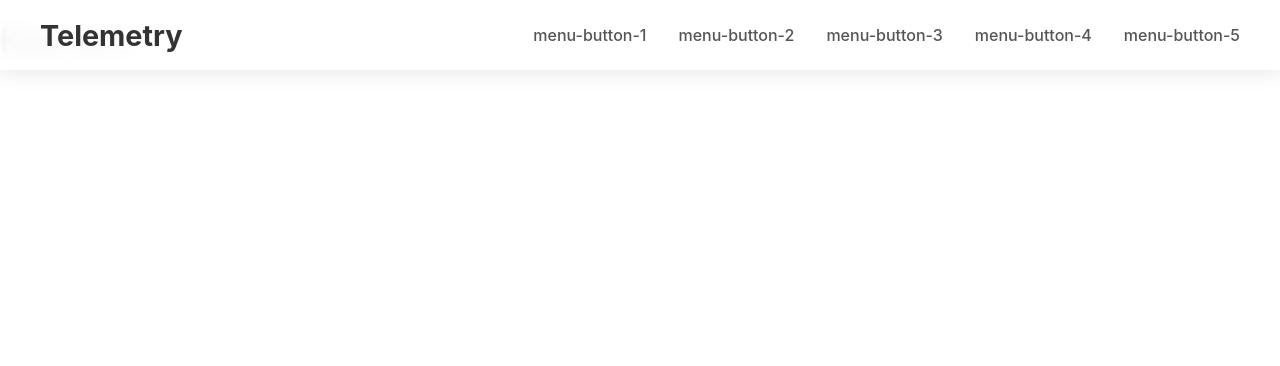
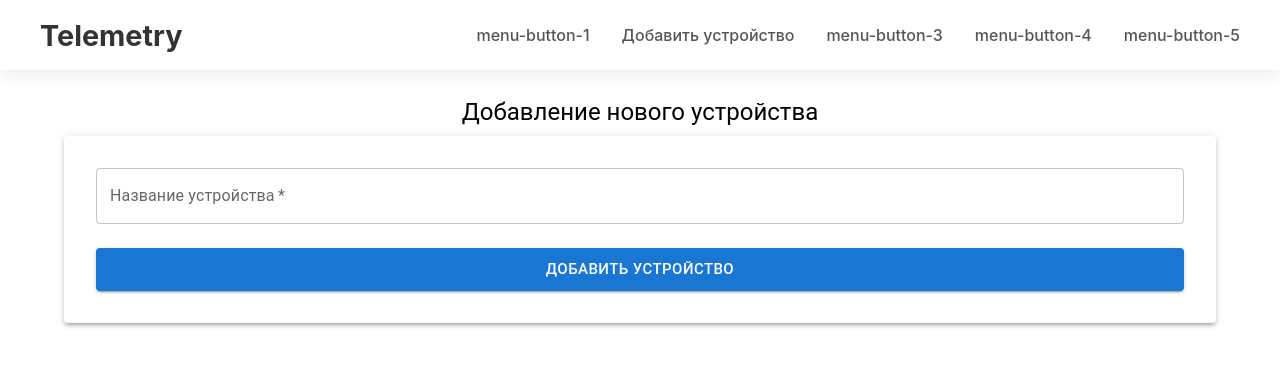
Before and after one commit to NikishinEvgeniy/telemetry-web, a React (Create React App) app: page /addition in a window 1280 px wide. Shown: the top 366 px of the page. Built offline with nearby package versions, Linux system fonts and the light colour scheme; the HTML template or start-up script is replaced by a standard one.

Commit message:
[T-008] Добавление страницы добавления устройства

```diff
--- a/package.json
+++ b/package.json
@@ -3,6 +3,9 @@
   "version": "0.1.0",
   "private": true,
   "dependencies": {
+    "@emotion/react": "^11.14.0",
+    "@emotion/styled": "^11.14.1",
+    "@mui/material": "^7.3.7",
     "@testing-library/dom": "^10.4.1",
     "@testing-library/jest-dom": "^6.9.1",
     "@testing-library/react": "^16.3.2",
--- a/src/App.js
+++ b/src/App.js
@@ -1,11 +1,17 @@
 import React from 'react';
+import { BrowserRouter, Routes, Route } from 'react-router-dom';
 import Header from './components/header/Header';
+import AdditionDeviceForm from './components/form/addition/AdditionDeviceForm';
 
 function App() {
   return (
       <div className="App">
-        <Header />
-        <h1>Контент</h1>
+        <BrowserRouter>
+            <Header />
+            <Routes>
+                <Route path="/addition" element={<AdditionDeviceForm />} />
+            </Routes>
+        </BrowserRouter>
       </div>
   );
 }
--- /dev/null
+++ b/src/components/form/addition/AdditionDeviceForm.js
@@ -0,0 +1,42 @@
+import React, { useState } from 'react';
+import { Container, Typography, Paper, TextField, Button, Stack, Toolbar } from '@mui/material';
+
+const AdditionDeviceForm = () => {
+  const [deviceName, setDeviceName] = useState('');
+
+  const handleSubmit = (e) => {
+    e.preventDefault();
+    console.log('Имя устройства:', deviceName);
+    // Отправка на бек
+  };
+	return (
+	<>
+		<Toolbar />
+		<Container maxWidth="lg" sx={{ py: 4 }}>
+			<Typography variant="h5" gutterBottom align="center">
+				Добавление нового устройства
+			</Typography>
+            <Paper elevation={3} sx={{ p: 4 }}>
+                <form onSubmit={handleSubmit}>
+                    <Stack spacing={3}>
+                        <TextField
+                            fullWidth
+                            label="Название устройства"
+                            variant="outlined"
+                            value={deviceName}
+                            onChange={(e) => setDeviceName(e.target.value)}
+                            required/>
+                        <Button
+                            type="submit"
+                            variant="contained"
+                            size="large"
+                            sx={{ mt: 2 }}>Добавить устройство</Button>
+                    </Stack>
+                </form>
+            </Paper>
+		</Container>
+	</>
+    );
+};
+
+export default AdditionDeviceForm;
--- a/src/components/header/Header.js
+++ b/src/components/header/Header.js
@@ -1,10 +1,11 @@
 import React from 'react';
+import { Link } from 'react-router-dom';
 import styles from './Header.module.css';
 
 const Header = () => {
     const menuItems = [
         { path: '/', label: 'menu-button-1' },
-        { path: '/about', label: 'menu-button-2' },
+        { path: '/addition', label: 'Добавить устройство' },
         { path: '/services', label: 'menu-button-3' },
         { path: '/portfolio', label: 'menu-button-4' },
         { path: '/contact', label: 'menu-button-5' }
@@ -14,18 +15,17 @@ const Header = () => {
         <header className={styles.header}>
             <nav className={styles.nav}>
                 <div className={styles.logoContainer}>
-                    <a href="/" className={styles.logoLink}>
-                        {/* Логотип можно ставить здесь или использовать отдельный компонент */}
+                    <Link to="/" className={styles.logoLink}>
                         <span className={styles.logoText}>Telemetry</span>
-                    </a>
+                    </Link>
                 </div>
 
                 <ul className={styles.menu}>
                     {menuItems.map((item) => (
                         <li key={item.path} className={styles.menuItem}>
-                            <a href={item.path} className={styles.menuLink}>
+                            <Link to={item.path} className={styles.menuLink}>
                                 {item.label}
-                            </a>
+                            </Link>
                         </li>
                     ))}
                 </ul>
```
Also changed, not shown: 1 other file (tests, documents, lock files or other folders).
